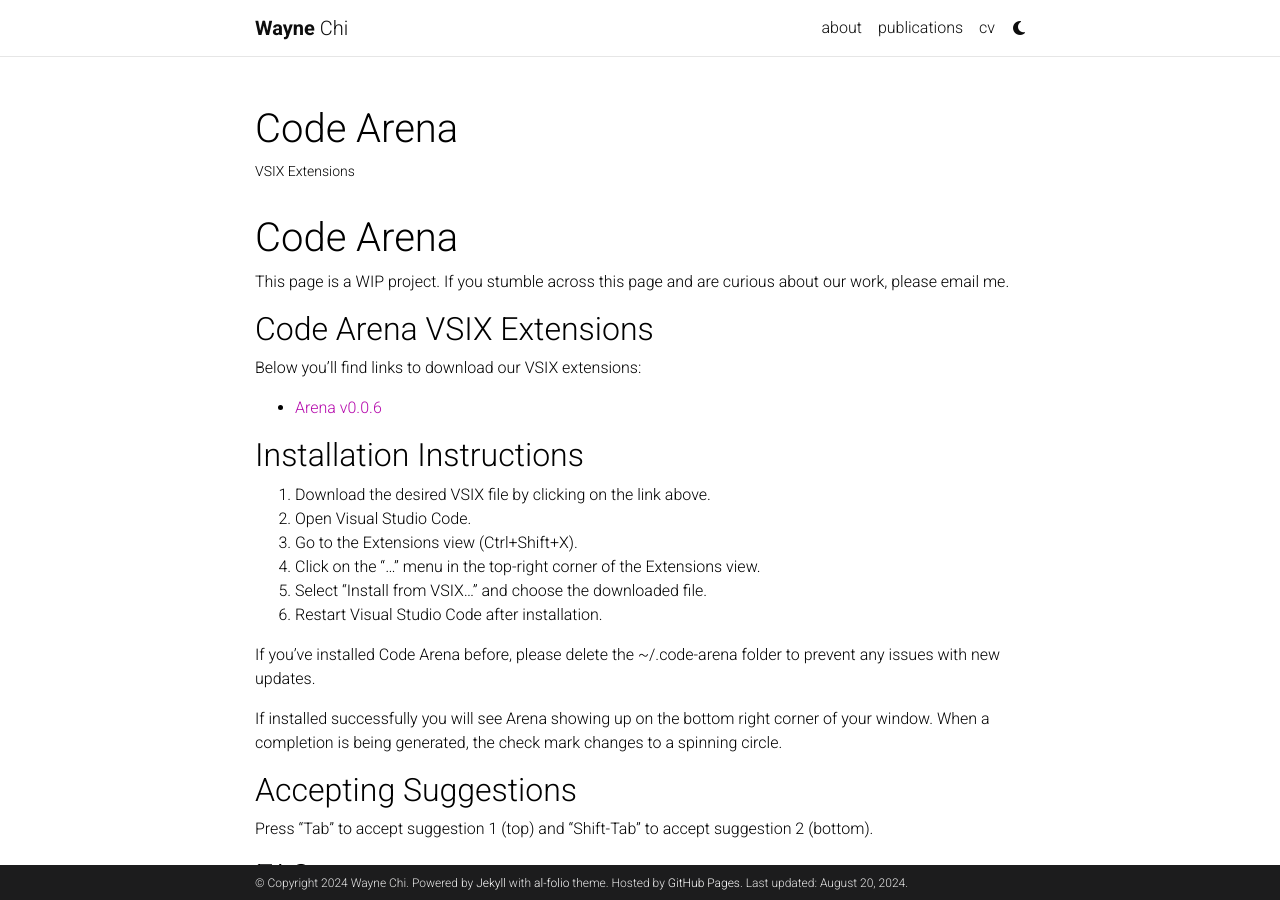
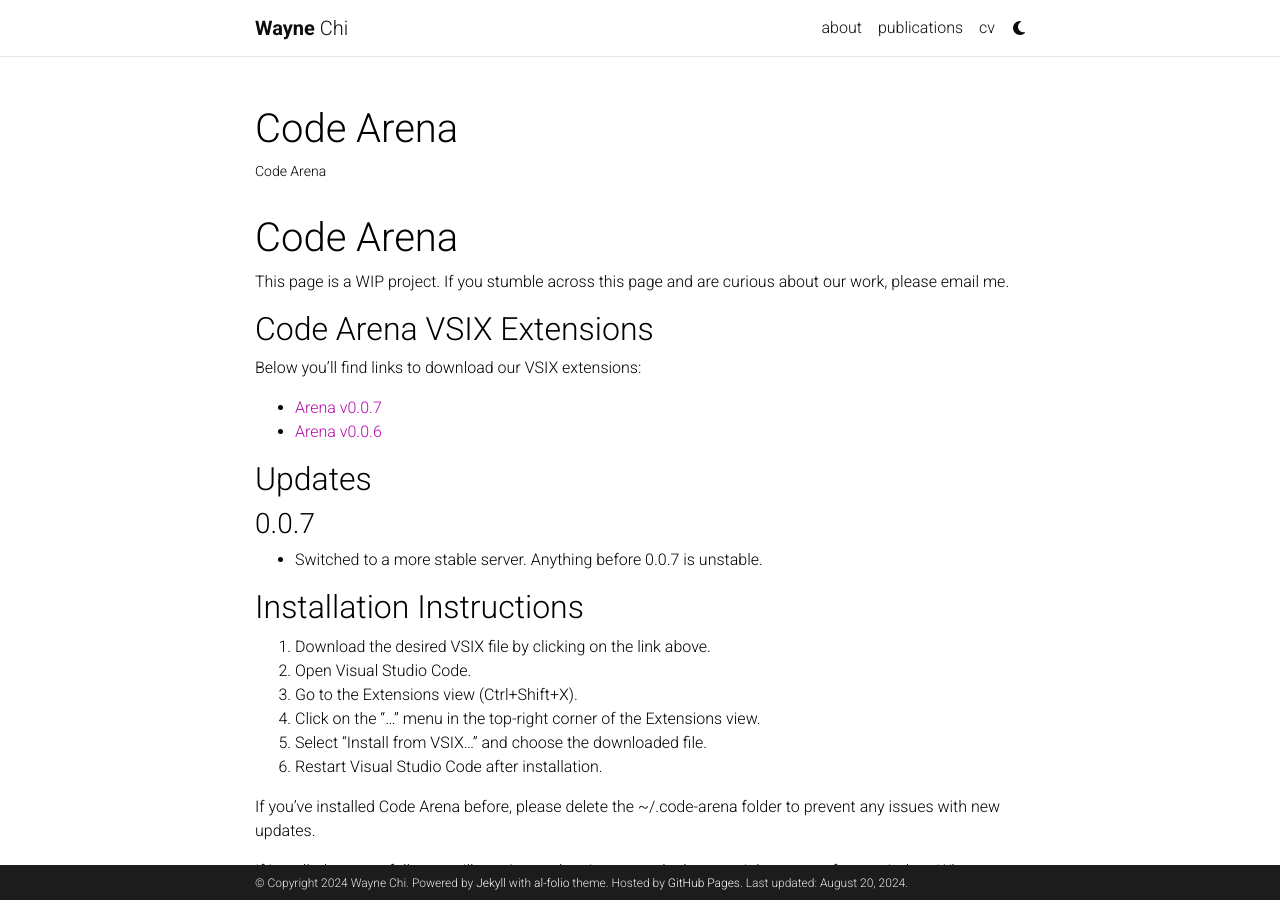
Before and after one commit to waynchi/waynchi.github.io, a Jekyll site: the page built from _pages/code-arena.md, in a window 1280 px wide and 900 px high. Built offline with Jekyll 4.4.1, drawn with Linux system fonts in a browser that asks for light colours; comment, search, counter and statistics services are not loaded; a style sheet for code colours, icons or effects is not loaded.

Commit message:
Adding v0.0.7 for Code Arena

```diff
--- a/_pages/code-arena.md
+++ b/_pages/code-arena.md
@@ -2,7 +2,7 @@
 layout: page
 permalink: /code-arena/
 title: Code Arena
-description: VSIX Extensions
+description: Code Arena
 nav: false
 nav_order: 100
 ---
@@ -15,7 +15,12 @@ This page is a WIP project. If you stumble across this page and are curious abou
 
 Below you'll find links to download our VSIX extensions:
 
+- [Arena v0.0.7](/assets/vsix/arena-0.0.7.vsix)
 - [Arena v0.0.6](/assets/vsix/arena-0.0.6.vsix)
+
+## Updates
+### 0.0.7
+- Switched to a more stable server. Anything before 0.0.7 is unstable.
 
 ## Installation Instructions
 
```
Also changed, not shown: 1 other file.
